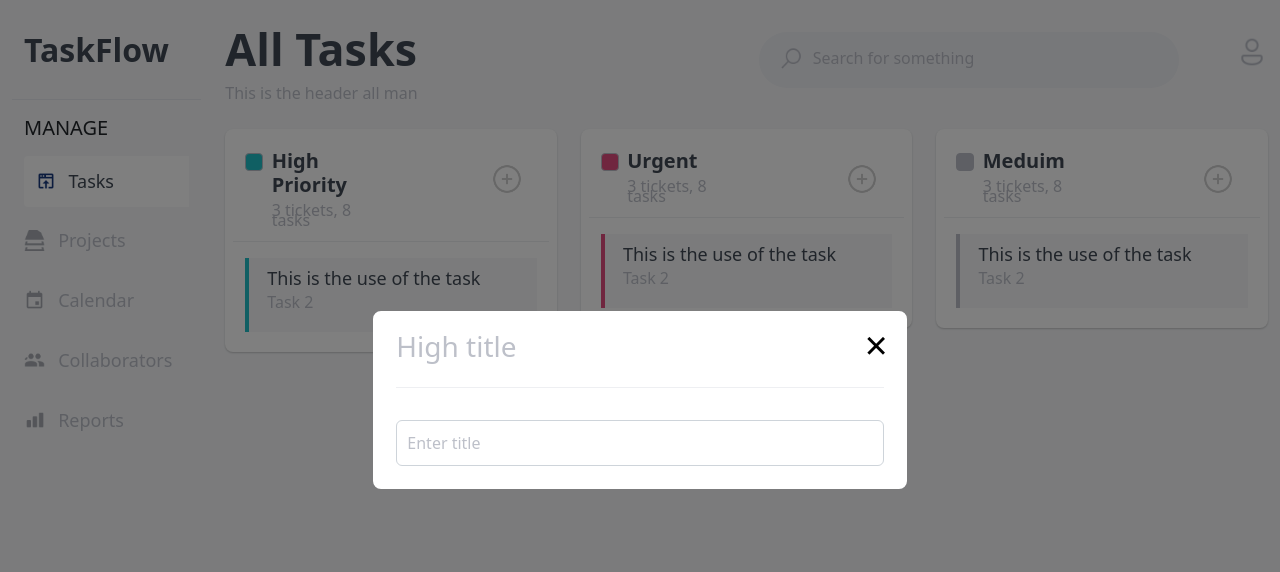
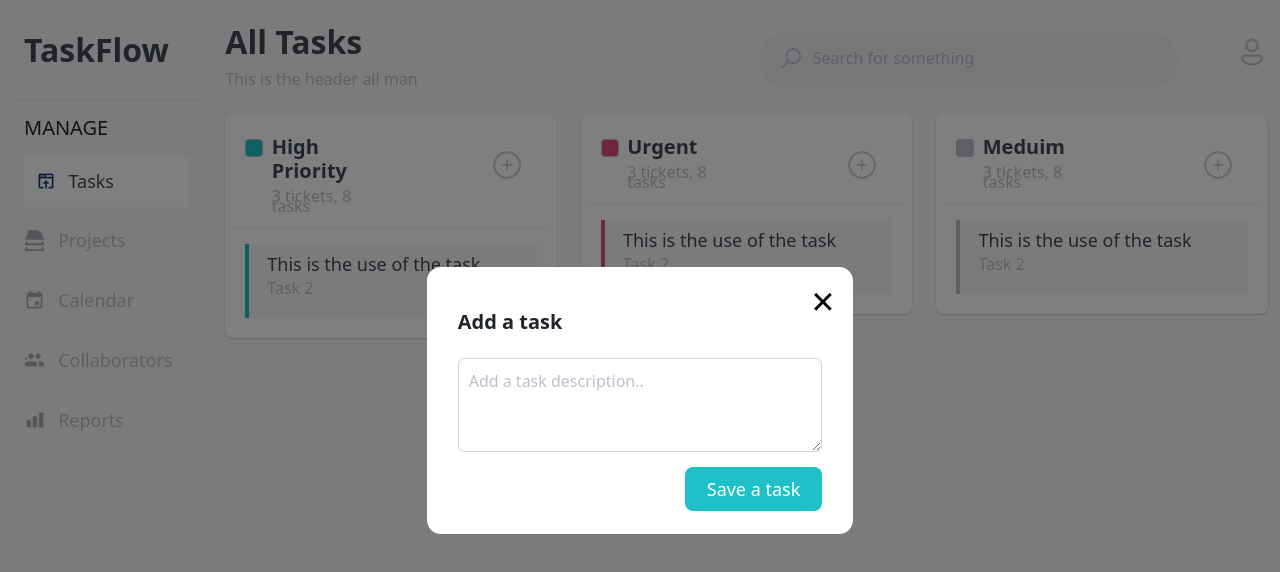
Before and after one commit to Morel-D/taskflow_with_Java, a React (Vite) app in the folder frontend/: page / in a window 1280 px wide. Both pictures are taken after a click on the button 506 px from the left and 179 px from the top of the page. Shown: the top 572 px of the page. Built offline with nearby package versions, Linux system fonts and the light colour scheme.

Commit message:
frontend: some designs

```diff
--- a/frontend/src/components/modules/header.jsx
+++ b/frontend/src/components/modules/header.jsx
@@ -9,7 +9,7 @@ const Header = () => {
         <div className="mb-4">
             <div className="row">
                 <div className="col">
-                    <h1>All Tasks</h1>
+                    <h2>All Tasks</h2>
                     This is the header all man
                 </div>
                 <div className="col mt-2">
--- a/frontend/src/components/views/forms/highForm.jsx
+++ b/frontend/src/components/views/forms/highForm.jsx
@@ -1,9 +1,39 @@
-import { TextFeild } from "../../widgets/textFeilds";
+import { useState } from "react";
+import { PrimaryButton } from "../../widgets/button";
+import { TextAreaFeild, TextFeild } from "../../widgets/textFeilds";
 
-const HighFeild = () => {
+const HighFeild = ({closeModal}) => {
+
+    const [error, setError] = useState(false);
+    const [content, setContent] = useState();
+
+    const handleSubmit = (e) => {
+        e.preventDefault();
+        console.log('The content here is : ', content);
+        if(content == "" || content == undefined){
+            setError(true);
+            return;
+        }
+        closeModal();
+    }
+
+    const handleDefault = (e) => {
+        setError(false);
+        setContent(e.target.value);
+    }
+
     return (
         <div>
-            <TextFeild placeholder="Enter title" />
+            <TextAreaFeild
+            row={3}
+            placeholder="Add a task description.."
+            error={error}
+            onChange={handleDefault}
+            value={content}
+            />
+            <div className="footer mt-4 text-end">
+                <PrimaryButton children="Save a task" onClick={handleSubmit} />
+            </div>
         </div>
      );
 }
--- a/frontend/src/components/views/home.jsx
+++ b/frontend/src/components/views/home.jsx
@@ -3,6 +3,7 @@ import { colors } from "../tools/color";
 import CustomContainer from "../widgets/customConatiner";
 import TaskContainer from "../widgets/taskConatiner";
 import HighFeild from "./forms/highForm";
+import { ErrorMessage, SuccessMessage } from "../widgets/message";
 const Home = () => {
 
     const [highModal, setHighModal] = useState(false);
@@ -28,8 +29,8 @@ const Home = () => {
                     color={colors.primaryColor}
                     closeModal={closeHighModal}
                     onClick={openHighModal}
-                    modalTitle="High title"
-                    modalChildren={<HighFeild />}
+                    modalTitle="Add a task"
+                    modalChildren={<HighFeild closeModal={closeHighModal} />}
                     children={
                         <div>
                             <TaskContainer color={colors.primaryColor} />
@@ -68,6 +69,8 @@ const Home = () => {
                     />
                 </div>
             </div>
+            {/* <SuccessMessage /> */}
+            {/* <ErrorMessage /> */}
         </div>
      );
 }
--- /dev/null
+++ b/frontend/src/components/widgets/button.jsx
@@ -0,0 +1,10 @@
+import { colors } from "../tools/color"
+
+const PrimaryButton = ({children, href, onClick}) =>
+    {
+       return(
+        <a className="primaryButton" id='prIdMdl'  href={href} onClick={onClick} style={{ '--primaryColor': colors.primaryColor, '--whiteColor': colors.whiteColor }}>{children}</a>
+       )
+    }
+
+export {PrimaryButton }
--- a/frontend/src/components/widgets/customConatiner.jsx
+++ b/frontend/src/components/widgets/customConatiner.jsx
@@ -27,7 +27,7 @@ const CustomContainer = ({ isModal, closeModal, title, children, onClick, color,
                 {children}
             </div>
         </div>
-        <Modal isOpen={isModal} onClose={closeModal} children={modalChildren} title={modalTitle} col="col-5" />
+        <Modal isOpen={isModal} onClose={closeModal} children={modalChildren} title={modalTitle} col="col-4" />
         </>
      );
 }
--- /dev/null
+++ b/frontend/src/components/widgets/message.jsx
@@ -0,0 +1,50 @@
+import Aos from "aos"
+import { useEffect } from "react"
+import { colors } from "../tools/color"
+
+import ok from "../../assets/icons/messages/ok.png";
+import error from "../../assets/icons/messages/error.png"
+
+const SuccessMessage = ({onClick}) => {
+    useEffect(() => {
+        Aos.init({duration: 2000})
+    })
+
+    return (
+        <div className="alert notif"  data-aos-delay="100" data-aos-duration="1000" style={{borderColor: colors.primaryColor}}>
+            <div className="d-flex">
+                <div className="col col-1"><img src={ok} className="img-fluid px-lg-0 px-1 mt-2" style={{height: "auto", width: "470px"}} /></div>
+                <div className="col text-scondary text-start">
+                <div className=" mx-3"><label className="fw-bold" style={{color: colors.primaryColor}}>Done</label><br />  The Message has been saved</div>
+                </div>
+                <div className="col col-2 text-end mt-3">
+                <button type="button" className="btn-close mb-1" aria-label="Close" onClick={onClick}></button>
+                </div>
+            </div>
+        </div>
+    )
+}
+
+
+const ErrorMessage = ({onClick}) => {
+    useEffect(() => {
+        Aos.init({duration: 2000})
+    })
+
+    return (
+        <div className="alert notif"  data-aos-delay="100" data-aos-duration="1000" style={{borderColor: colors.dangerColor}}>
+            <div className="d-flex">
+                <div className="col col-1"><img src={error} className="img-fluid px-lg-0 px-1 mt-2" style={{height: "auto", width: "470px"}} /></div>
+                <div className="col text-scondary text-start">
+                <div className=" mx-3"><label className="fw-bold" style={{color: colors.dangerColor}}>Error</label><br />  Something went wrong</div>
+                </div>
+                <div className="col col-2 text-end mt-3">
+                <button type="button" className="btn-close mb-1" aria-label="Close" onClick={onClick}></button>
+                </div>
+            </div>
+        </div>
+    )
+}
+
+
+export {SuccessMessage, ErrorMessage}
--- a/frontend/src/components/widgets/modal.jsx
+++ b/frontend/src/components/widgets/modal.jsx
@@ -5,7 +5,7 @@ import 'aos/dist/aos.css';
 const Modal = ({isOpen, onClose, title, children, col}) => {
 
     useEffect(() => {
-        Aos.init({duration: 2000})
+        Aos.init({duration: 1000})
     })
 
     useEffect(() => {
@@ -28,15 +28,17 @@ const Modal = ({isOpen, onClose, title, children, col}) => {
         <div>
             <div className="modal-overlay" onClick={onClose}>
                 <div className={col ?? "col-5"}>
-                    <div className="modal-content" data-aos="fade-down" data-aos-duration="1000" onClick={(e) => e.stopPropagation()}>
-                        <div className="row">
-                            <div className="col mt-3"><h3>{title}</h3></div>
-                            <div className="col">
-                                <button className="modal-close fs-1" onClick={onClose}>&times;</button>
+                    <div className="modal-content" data-aos="fade-down" data-aos-duration="600" onClick={(e) => e.stopPropagation()}>
+                        <div className="p-2">
+                            <div className="row mt-2">
+                                <div className="col mt-4"><h5 className="text-dark fw-bold">{title}</h5></div>
+                                <div className="col">
+                                    <button className="modal-close fs-1" onClick={onClose}>&times;</button>
+                                </div>
                             </div>
+                            {/* <hr /> */}
+                            {children}
                         </div>
-                        <hr />
-                        {children}
                     </div>
                 </div>
             </div>
--- a/frontend/src/components/widgets/textFeilds.jsx
+++ b/frontend/src/components/widgets/textFeilds.jsx
@@ -20,5 +20,15 @@ const TextFeild = ({label, type, placeholder, onChange, value, maxLength}) =>
                 )
         }
 
+        const TextAreaFeild = ({label, placeholder, onChange, value, maxLength, row, error}) =>
+            {
+                return(
+                    <div>
+                        <p className="text-dark">{label}</p>
+                        <textarea className={error == true ? "form-control input-danger-text" : "form-control input-text"} value={value} maxLength={maxLength} placeholder={placeholder} rows={row} onChange={onChange}></textarea>
+                    </div>
+                )
+            }
 
-export {TextFeild, TextIconFeild}
+
+export {TextFeild, TextIconFeild, TextAreaFeild}
--- a/frontend/src/index.css
+++ b/frontend/src/index.css
@@ -18,6 +18,7 @@
   --greyColor: #F7F8FA;
   --grey2Color: #BDC0C9;
   --whiteColor: #FFFFFF;
+  --dangerColor: #E14C7E;
 
 }
 
@@ -49,6 +50,9 @@ li{ padding: 12px 12px 12px 0px; border-radius: 4px; transition: padding 0.15s e
 li:hover{ background-color: var(--hoverColor); padding: 12px 12px 12px 12px; border-radius: 4px; a { color: rgb(167, 167, 167); }}
 li > a {text-decoration: none;}
 .icon-link{ height: auto; width: 14%;}
+
+.primaryButton { text-decoration: none;  background-color: var(--primaryColor); color: var(--whiteColor); border-style: none; font-size: 18px; border-radius: 8px; padding: 10px 22px 10px 22px; cursor: pointer; transition: background-color 0.8s ease-out, padding 0.3s ease-out;  }
+.primaryButton:hover { background-color: #19abb3; color: white }
 
 
 
@@ -90,6 +94,10 @@ li > a {text-decoration: none;}
   width: 60px;
 }
 
+.input-danger-text {  border-style: solid;  border-radius: 6px;  padding: 10px 0px 10px 10px; box-shadow: 0 0 0 1.5px var(--dangerColor); }
+.input-danger-text:focus {  outline: none;  box-shadow: 0 0 0 2.5px var(--dangerColor);}
+
+
 .input-text {  border-style: solid;  border-radius: 6px;  padding: 10px 0px 10px 10px; }
 .input-text:focus {  outline: none;  box-shadow: 0 0 0 1px var(--primaryColor);}
 .input-text::placeholder {color: var(--grey2Color);}
@@ -101,6 +109,20 @@ li > a {text-decoration: none;}
 .input-secondary-text::placeholder {color: var(--grey2Color);}
 
 .has-search .form-control-feedback { position: absolute; z-index: 3; display: block; width: 2.8rem; height: 2rem; line-height: 2.8rem; text-align: center; pointer-events: none; padding-left: 20px; color: #aaa;}
+
+.notif
+{
+  border-style: solid;
+  border-width: 0px 0px 0px 4px;
+  padding: 20px;
+  background-color: white;
+  width: 450px;
+  border-radius: 2px;
+  box-shadow: 0px 4px 10px rgba(0, 0, 0, 0.1);
+  position: absolute; /* Position the element absolutely */
+  bottom: 10px; /* Distance from the top of the screen */
+  right: 20px;
+}
 
 
 
@@ -125,7 +147,7 @@ li > a {text-decoration: none;}
   /* border-width: 8px 0px 0px 0px;  */
   background: white;
   padding:  0px 20px 20px 20px;
-  border-radius: 8px 8px 8px 8px;
+  border-radius: 14px;
   /* max-width: 500px; */
   width: 100%;
   position: relative;
```
Also changed, not shown: frontend/src/assets/icons/messages/error.png (added), frontend/src/assets/icons/messages/ok.png (added).
